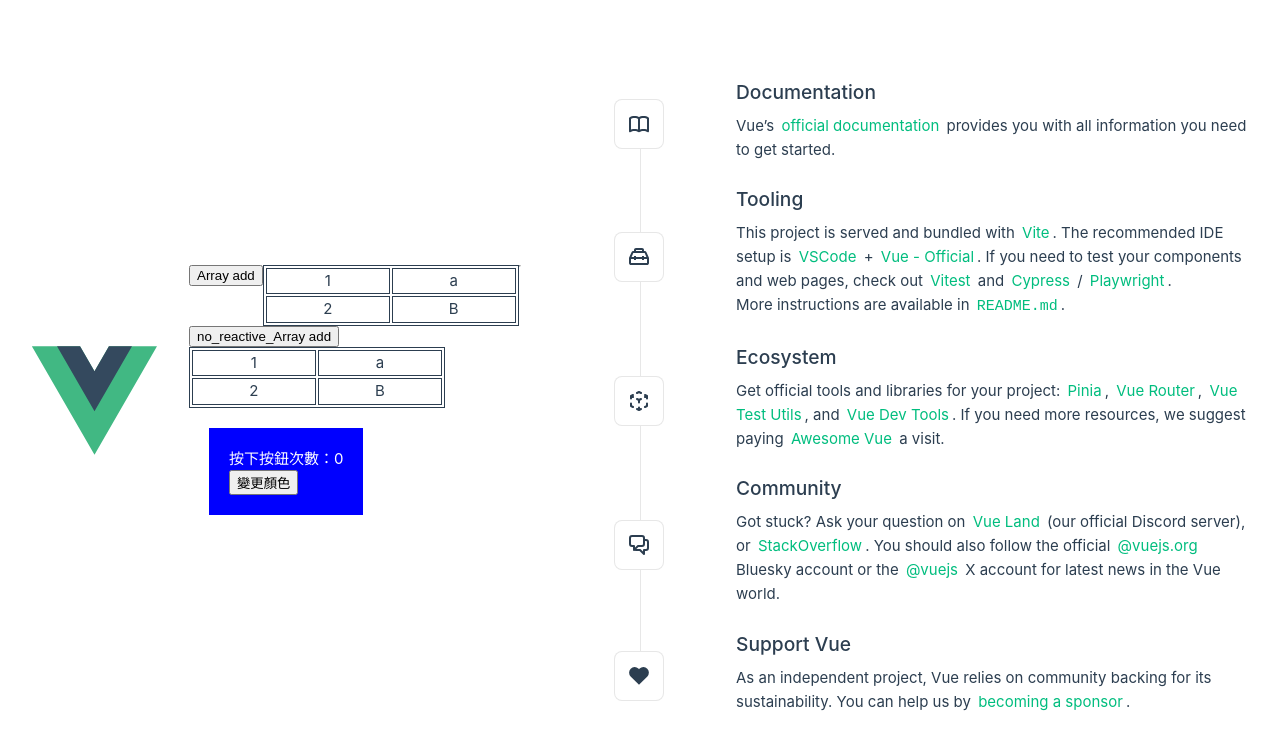
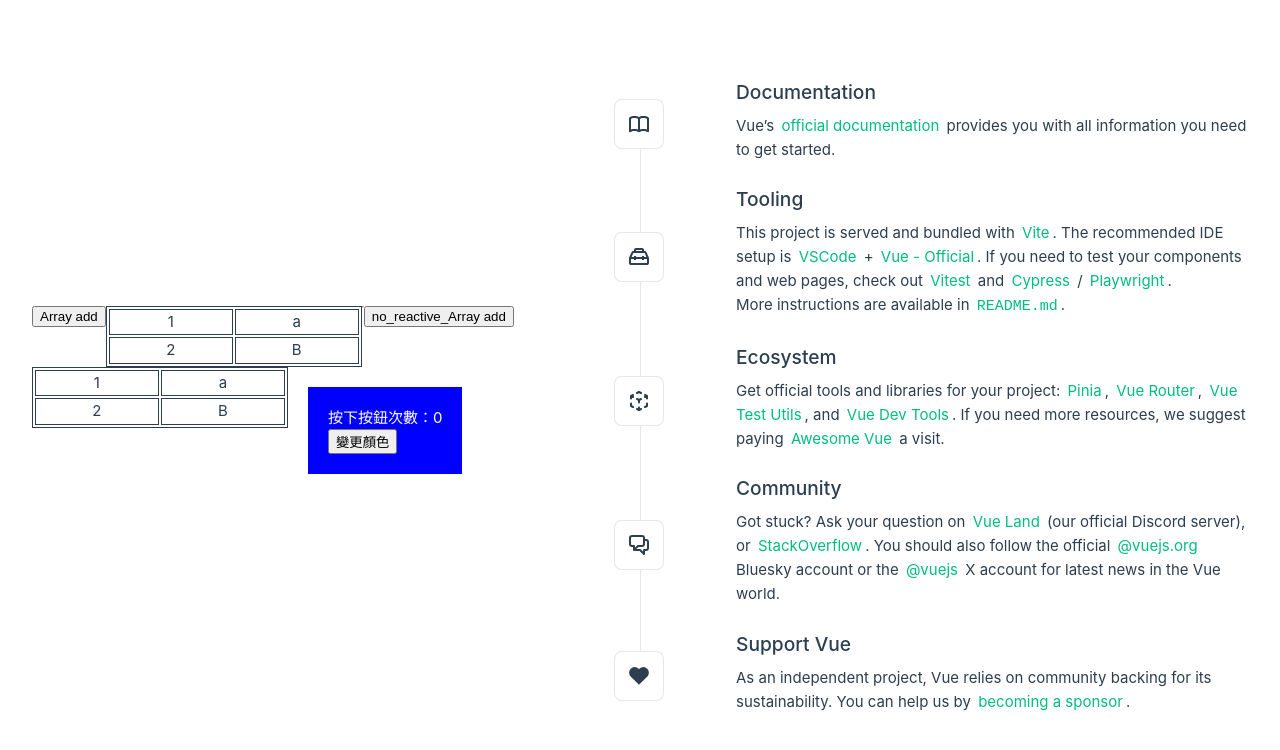
Before and after one commit to Kevin6065/SourceTreeFolder, a Vue app: page / in a window 1280 px wide. Shown: the top 750 px of the page. Built offline with nearby package versions, Linux system fonts and the light colour scheme.

Commit message:
10/2回家修改

```diff
--- a/src/App.vue
+++ b/src/App.vue
@@ -8,7 +8,7 @@
 
 <template>
   <header>
-    <img alt="Vue logo" class="logo" src="./assets/logo.svg" width="125" height="125" />
+    <!-- <img alt="Vue logo" class="logo" src="./assets/logo.svg" width="125" height="125" /> -->
 
     <div class="wrapper">
       <!-- <HelloWorld msg="I'm Kevin" /> -->
--- a/src/components/ChangColor.vue
+++ b/src/components/ChangColor.vue
@@ -2,6 +2,13 @@
 import { ref, reactive } from 'vue'
 const count = ref(0)
 const box = reactive({ color: 'blue' })
+//改變顏色
+const changeColor =() =>{
+  //計數
+  count.value++
+  //隨機顏色
+  box.color= `rgb(${Math.floor(Math.random() * 256)}, ${Math.floor(Math.random() * 256)}, ${Math.floor(Math.random() * 256)})`
+}
 </script>
 
 <template>
--- a/src/components/ReactiveComp.vue
+++ b/src/components/ReactiveComp.vue
@@ -5,10 +5,13 @@
   { key: 1, value: 'a' },
   { key: 2, value: 'B' },
 ])
+
 const IncreaseNumber = ref(3)
 function add() {
   ar.push({ key: IncreaseNumber.value++, value: 'c' })
 }
+
+
 
 let noReactiveArray = [
   { key: 1, value: 'a' },
```
